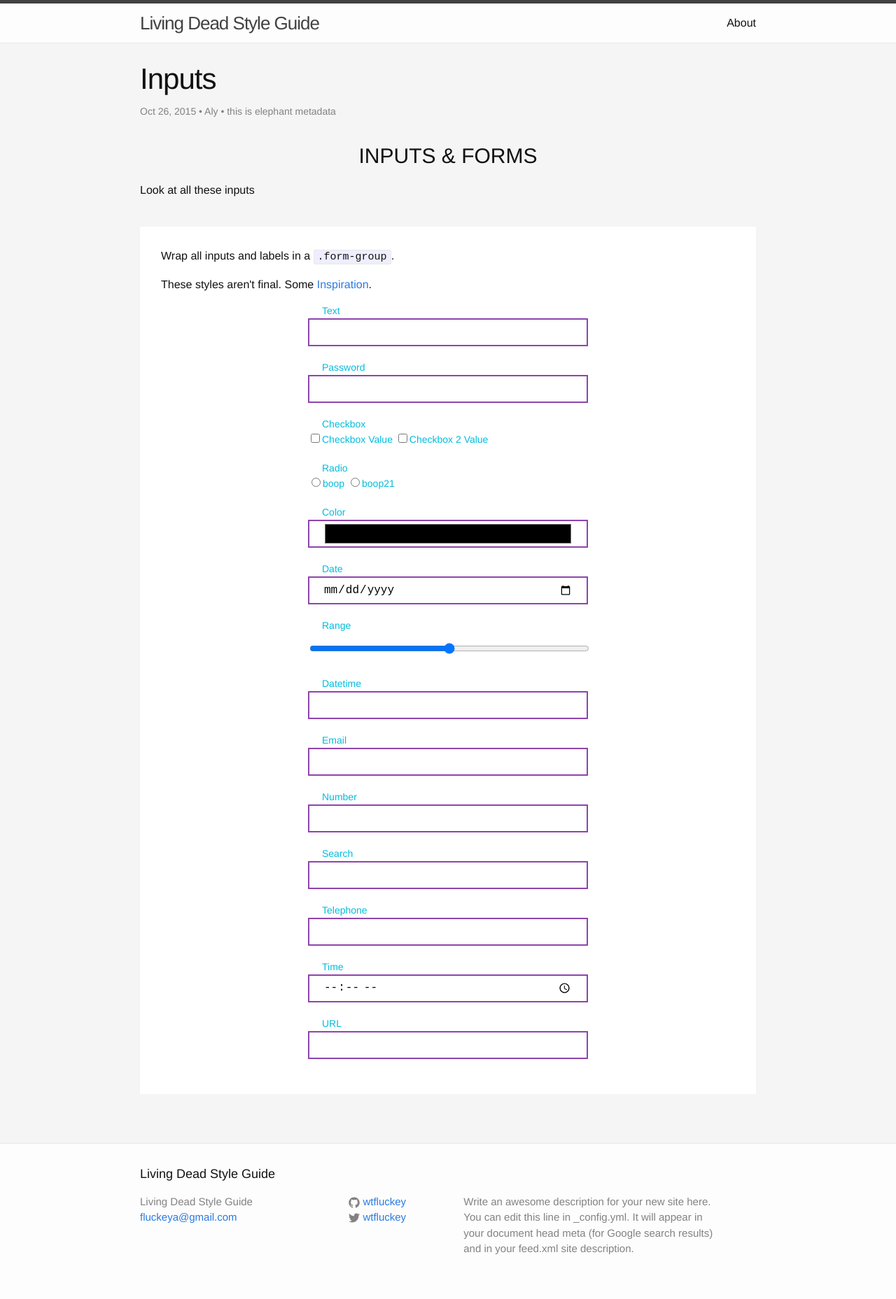
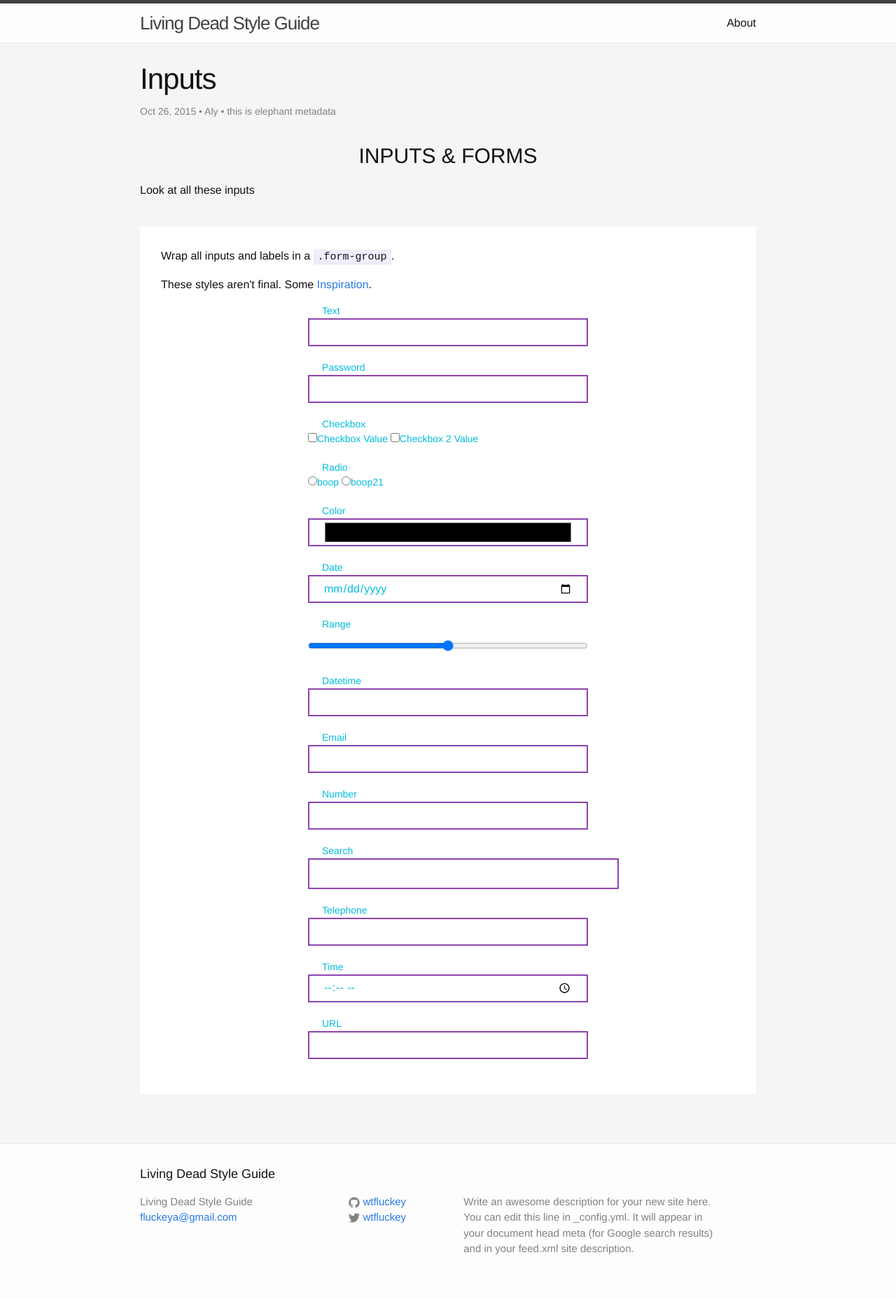
Before and after one commit to wtfluckey/style-guide, a Jekyll site: the page built from _posts/2015-10-26-Inputs.html, in a window 1280 px wide. Shown: the whole page at 70% size. Built offline with Jekyll 4.4.1, drawn with Linux system fonts in a browser that asks for light colours; nearby versions of some CDN libraries.

Commit message:
adding normalize

```diff
--- /dev/null
+++ b/_sass/_normalize.scss
@@ -0,0 +1,427 @@
+/*! normalize.css v3.0.2 | MIT License | git.io/normalize */
+
+/**
+ * 1. Set default font family to sans-serif.
+ * 2. Prevent iOS text size adjust after orientation change, without disabling
+ *    user zoom.
+ */
+
+html {
+  font-family: sans-serif; /* 1 */
+  -ms-text-size-adjust: 100%; /* 2 */
+  -webkit-text-size-adjust: 100%; /* 2 */
+}
+
+/**
+ * Remove default margin.
+ */
+
+body {
+  margin: 0;
+}
+
+/* HTML5 display definitions
+   ========================================================================== */
+
+/**
+ * Correct `block` display not defined for any HTML5 element in IE 8/9.
+ * Correct `block` display not defined for `details` or `summary` in IE 10/11
+ * and Firefox.
+ * Correct `block` display not defined for `main` in IE 11.
+ */
+
+article,
+aside,
+details,
+figcaption,
+figure,
+footer,
+header,
+hgroup,
+main,
+menu,
+nav,
+section,
+summary {
+  display: block;
+}
+
+/**
+ * 1. Correct `inline-block` display not defined in IE 8/9.
+ * 2. Normalize vertical alignment of `progress` in Chrome, Firefox, and Opera.
+ */
+
+audio,
+canvas,
+progress,
+video {
+  display: inline-block; /* 1 */
+  vertical-align: baseline; /* 2 */
+}
+
+/**
+ * Prevent modern browsers from displaying `audio` without controls.
+ * Remove excess height in iOS 5 devices.
+ */
+
+audio:not([controls]) {
+  display: none;
+  height: 0;
+}
+
+/**
+ * Address `[hidden]` styling not present in IE 8/9/10.
+ * Hide the `template` element in IE 8/9/11, Safari, and Firefox < 22.
+ */
+
+[hidden],
+template {
+  display: none;
+}
+
+/* Links
+   ========================================================================== */
+
+/**
+ * Remove the gray background color from active links in IE 10.
+ */
+
+a {
+  background-color: transparent;
+}
+
+/**
+ * Improve readability when focused and also mouse hovered in all browsers.
+ */
+
+a:active,
+a:hover {
+  outline: 0;
+}
+
+/* Text-level semantics
+   ========================================================================== */
+
+/**
+ * Address styling not present in IE 8/9/10/11, Safari, and Chrome.
+ */
+
+abbr[title] {
+  border-bottom: 1px dotted;
+}
+
+/**
+ * Address style set to `bolder` in Firefox 4+, Safari, and Chrome.
+ */
+
+b,
+strong {
+  font-weight: bold;
+}
+
+/**
+ * Address styling not present in Safari and Chrome.
+ */
+
+dfn {
+  font-style: italic;
+}
+
+/**
+ * Address variable `h1` font-size and margin within `section` and `article`
+ * contexts in Firefox 4+, Safari, and Chrome.
+ */
+
+h1 {
+  font-size: 2em;
+  margin: 0.67em 0;
+}
+
+/**
+ * Address styling not present in IE 8/9.
+ */
+
+mark {
+  background: #ff0;
+  color: #000;
+}
+
+/**
+ * Address inconsistent and variable font size in all browsers.
+ */
+
+small {
+  font-size: 80%;
+}
+
+/**
+ * Prevent `sub` and `sup` affecting `line-height` in all browsers.
+ */
+
+sub,
+sup {
+  font-size: 75%;
+  line-height: 0;
+  position: relative;
+  vertical-align: baseline;
+}
+
+sup {
+  top: -0.5em;
+}
+
+sub {
+  bottom: -0.25em;
+}
+
+/* Embedded content
+   ========================================================================== */
+
+/**
+ * Remove border when inside `a` element in IE 8/9/10.
+ */
+
+img {
+  border: 0;
+}
+
+/**
+ * Correct overflow not hidden in IE 9/10/11.
+ */
+
+svg:not(:root) {
+  overflow: hidden;
+}
+
+/* Grouping content
+   ========================================================================== */
+
+/**
+ * Address margin not present in IE 8/9 and Safari.
+ */
+
+figure {
+  margin: 1em 40px;
+}
+
+/**
+ * Address differences between Firefox and other browsers.
+ */
+
+hr {
+  -moz-box-sizing: content-box;
+  box-sizing: content-box;
+  height: 0;
+}
+
+/**
+ * Contain overflow in all browsers.
+ */
+
+pre {
+  overflow: auto;
+}
+
+/**
+ * Address odd `em`-unit font size rendering in all browsers.
+ */
+
+code,
+kbd,
+pre,
+samp {
+  font-family: monospace, monospace;
+  font-size: 1em;
+}
+
+/* Forms
+   ========================================================================== */
+
+/**
+ * Known limitation: by default, Chrome and Safari on OS X allow very limited
+ * styling of `select`, unless a `border` property is set.
+ */
+
+/**
+ * 1. Correct color not being inherited.
+ *    Known issue: affects color of disabled elements.
+ * 2. Correct font properties not being inherited.
+ * 3. Address margins set differently in Firefox 4+, Safari, and Chrome.
+ */
+
+button,
+input,
+optgroup,
+select,
+textarea {
+  color: inherit; /* 1 */
+  font: inherit; /* 2 */
+  margin: 0; /* 3 */
+}
+
+/**
+ * Address `overflow` set to `hidden` in IE 8/9/10/11.
+ */
+
+button {
+  overflow: visible;
+}
+
+/**
+ * Address inconsistent `text-transform` inheritance for `button` and `select`.
+ * All other form control elements do not inherit `text-transform` values.
+ * Correct `button` style inheritance in Firefox, IE 8/9/10/11, and Opera.
+ * Correct `select` style inheritance in Firefox.
+ */
+
+button,
+select {
+  text-transform: none;
+}
+
+/**
+ * 1. Avoid the WebKit bug in Android 4.0.* where (2) destroys native `audio`
+ *    and `video` controls.
+ * 2. Correct inability to style clickable `input` types in iOS.
+ * 3. Improve usability and consistency of cursor style between image-type
+ *    `input` and others.
+ */
+
+button,
+html input[type="button"], /* 1 */
+input[type="reset"],
+input[type="submit"] {
+  -webkit-appearance: button; /* 2 */
+  cursor: pointer; /* 3 */
+}
+
+/**
+ * Re-set default cursor for disabled elements.
+ */
+
+button[disabled],
+html input[disabled] {
+  cursor: default;
+}
+
+/**
+ * Remove inner padding and border in Firefox 4+.
+ */
+
+button::-moz-focus-inner,
+input::-moz-focus-inner {
+  border: 0;
+  padding: 0;
+}
+
+/**
+ * Address Firefox 4+ setting `line-height` on `input` using `!important` in
+ * the UA stylesheet.
+ */
+
+input {
+  line-height: normal;
+}
+
+/**
+ * It's recommended that you don't attempt to style these elements.
+ * Firefox's implementation doesn't respect box-sizing, padding, or width.
+ *
+ * 1. Address box sizing set to `content-box` in IE 8/9/10.
+ * 2. Remove excess padding in IE 8/9/10.
+ */
+
+input[type="checkbox"],
+input[type="radio"] {
+  box-sizing: border-box; /* 1 */
+  padding: 0; /* 2 */
+}
+
+/**
+ * Fix the cursor style for Chrome's increment/decrement buttons. For certain
+ * `font-size` values of the `input`, it causes the cursor style of the
+ * decrement button to change from `default` to `text`.
+ */
+
+input[type="number"]::-webkit-inner-spin-button,
+input[type="number"]::-webkit-outer-spin-button {
+  height: auto;
+}
+
+/**
+ * 1. Address `appearance` set to `searchfield` in Safari and Chrome.
+ * 2. Address `box-sizing` set to `border-box` in Safari and Chrome
+ *    (include `-moz` to future-proof).
+ */
+
+input[type="search"] {
+  -webkit-appearance: textfield; /* 1 */
+  -moz-box-sizing: content-box;
+  -webkit-box-sizing: content-box; /* 2 */
+  box-sizing: content-box;
+}
+
+/**
+ * Remove inner padding and search cancel button in Safari and Chrome on OS X.
+ * Safari (but not Chrome) clips the cancel button when the search input has
+ * padding (and `textfield` appearance).
+ */
+
+input[type="search"]::-webkit-search-cancel-button,
+input[type="search"]::-webkit-search-decoration {
+  -webkit-appearance: none;
+}
+
+/**
+ * Define consistent border, margin, and padding.
+ */
+
+fieldset {
+  border: 1px solid #c0c0c0;
+  margin: 0 2px;
+  padding: 0.35em 0.625em 0.75em;
+}
+
+/**
+ * 1. Correct `color` not being inherited in IE 8/9/10/11.
+ * 2. Remove padding so people aren't caught out if they zero out fieldsets.
+ */
+
+legend {
+  border: 0; /* 1 */
+  padding: 0; /* 2 */
+}
+
+/**
+ * Remove default vertical scrollbar in IE 8/9/10/11.
+ */
+
+textarea {
+  overflow: auto;
+}
+
+/**
+ * Don't inherit the `font-weight` (applied by a rule above).
+ * NOTE: the default cannot safely be changed in Chrome and Safari on OS X.
+ */
+
+optgroup {
+  font-weight: bold;
+}
+
+/* Tables
+   ========================================================================== */
+
+/**
+ * Remove most spacing between table cells.
+ */
+
+table {
+  border-collapse: collapse;
+  border-spacing: 0;
+}
+
+td,
+th {
+  padding: 0;
+}
--- a/css/main.scss
+++ b/css/main.scss
@@ -47,6 +47,7 @@
 
 // Import partials from `sass_dir` (defaults to `_sass`)
 @import
+        "normalize",
         "bourbon/bourbon.scss",
         "neat/neat.scss",
         "base",
```
